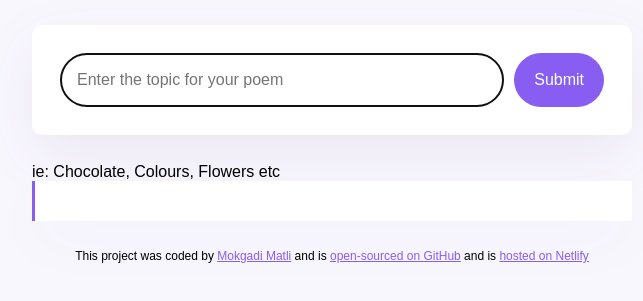
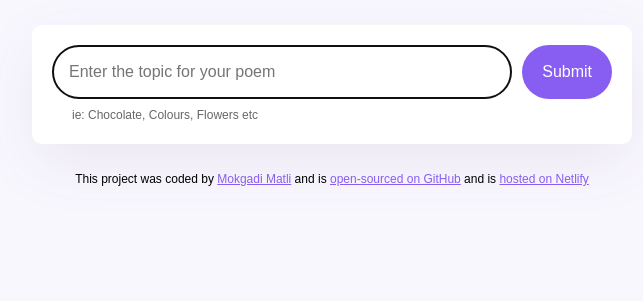
Before and after one commit to organichottie/ai-poem-regenarator, a plain HTML site: page index.html in a window 1280 px wide. Shown: the part 137-438 px from the top of the page, without its empty margins (308-951 px from the left). Drawn offline with nearby package versions, Linux system fonts and the light colour scheme.

Commit message:
Updated CSS
created container for form so hint and search bar are in one area.
default landing of poem block to be hidden
added blinking element for waiting for generation of poem

```diff
--- a/src/style.css
+++ b/src/style.css
@@ -24,14 +24,16 @@ header {
   margin-bottom: 28px;
 }
 
-form {
-  padding: 28px;
+.form-container {
+  padding: 20px 20px;
   background-color: white;
   border-radius: 10px;
-  display: flex;
   box-shadow: 0px 20px 60px rgba(65, 50, 100, 0.08);
 
   margin-bottom: 28px;
+}
+form {
+  display: flex;
 }
 
 .form-input {
@@ -53,6 +55,14 @@ form {
   border-radius: 40px;
 }
 
+.hint {
+  line-height: 1.5;
+  font-size: 12px;
+  margin-top: 7px;
+  margin-left: 20px;
+  opacity: 0.6;
+}
+
 .poem {
   background-color: #ffff;
   font-size: 14px;
@@ -69,6 +79,19 @@ form {
   color: #885df1;
 }
 
+.hidden {
+  display: none;
+}
+
+.blinking {
+  animation: blink-animation 1s steps(5, start) infinite;
+}
+@keyframes blink-animation {
+  to {
+    visibility: hidden;
+  }
+}
+
 footer {
   text-align: center;
   font-size: 12px;
```
